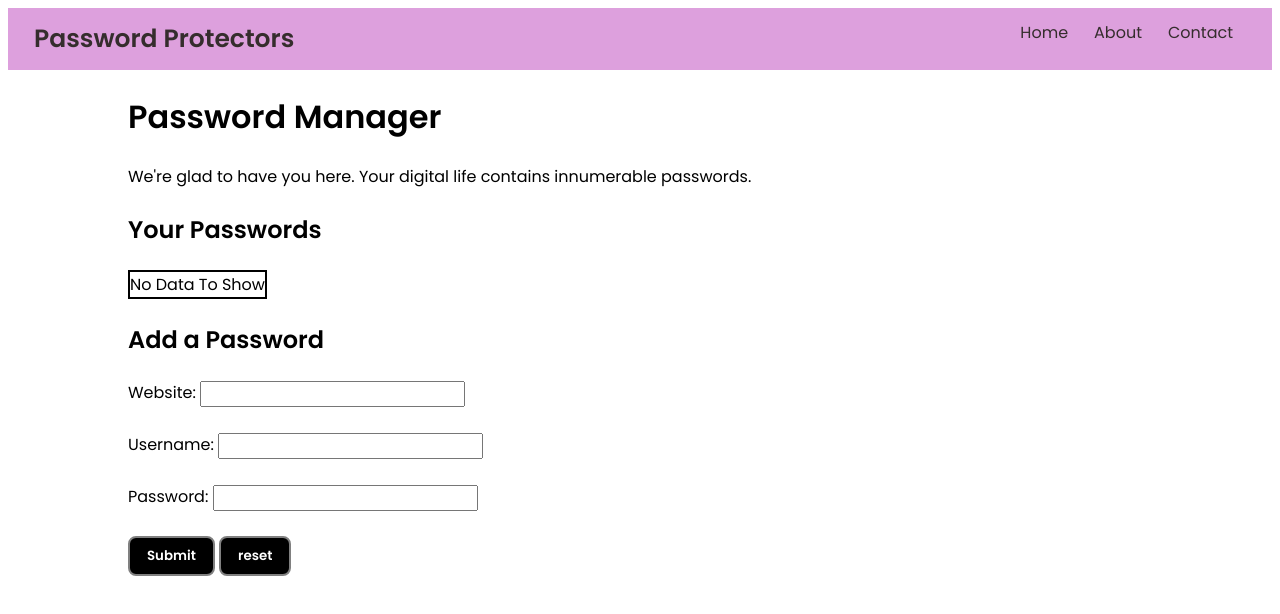
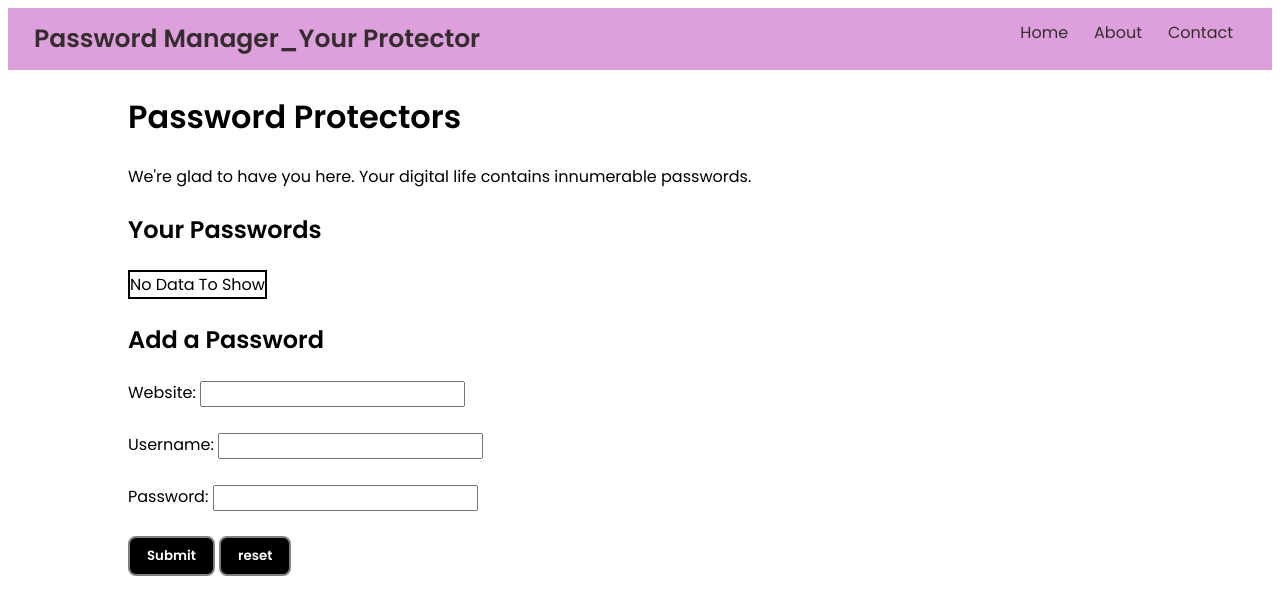
Before and after one commit to Abhi-vish23/Passwd-Manager, a plain HTML site: page index.html in a window 1280 px wide. Drawn offline with Linux system fonts and the light colour scheme.

Commit message:
changes have been commited

```diff
--- a/index.html
+++ b/index.html
@@ -10,7 +10,7 @@
 
 <body>
     <nav>
-        <div class="logo">Password Protectors</div>
+        <div class="logo">Password Manager_Your Protector</div>
         <ul>
             <li>Home</li>
             <li>About</li>
@@ -18,7 +18,7 @@
         </ul>
     </nav>
     <div class="container">
-        <h1>Password Manager</h1>
+        <h1>Password Protectors</h1>
         <p>We're glad to have you here. Your digital life contains innumerable passwords.</p>
         <h2>Your Passwords </h2>
         <table>
```
